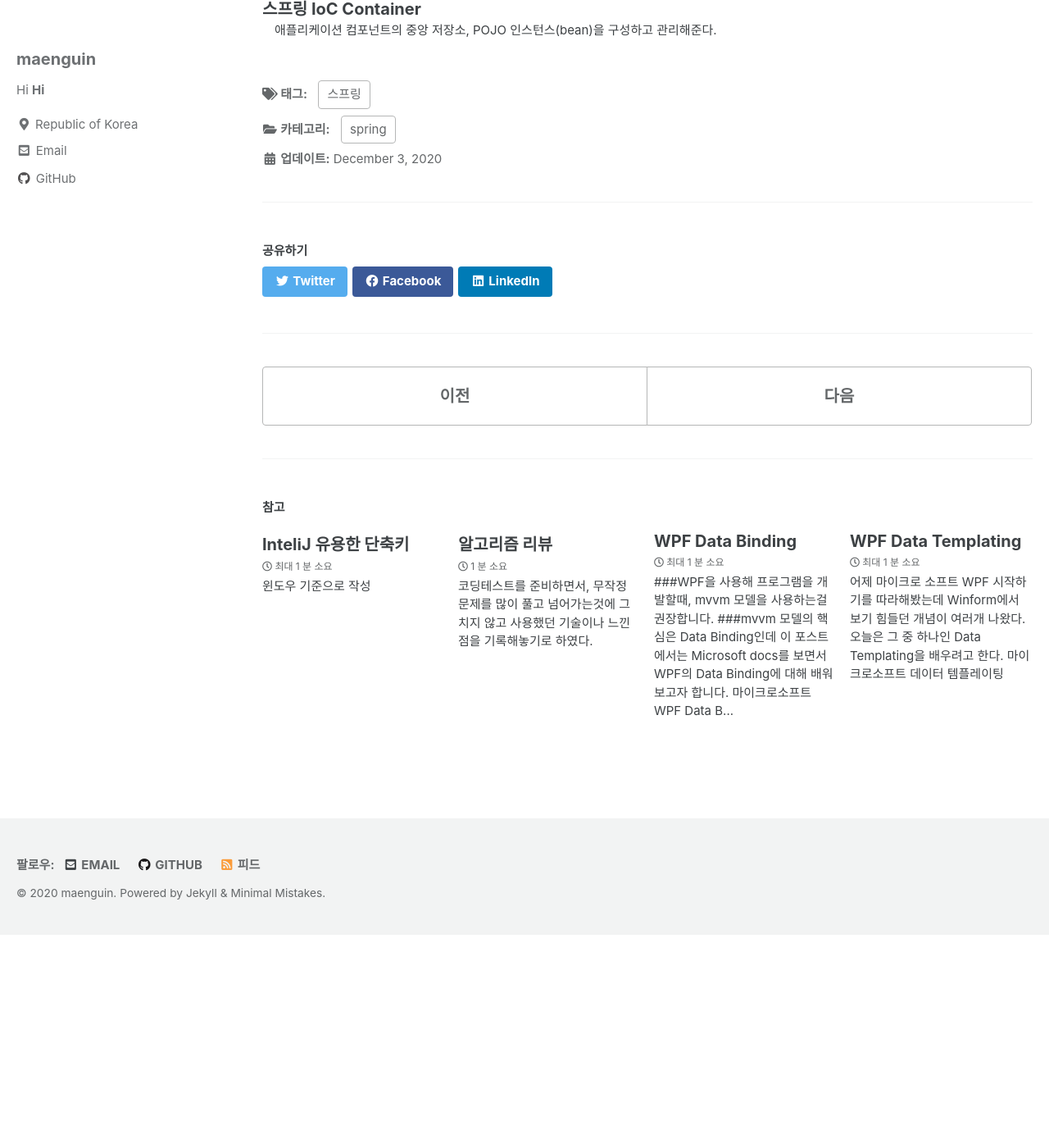
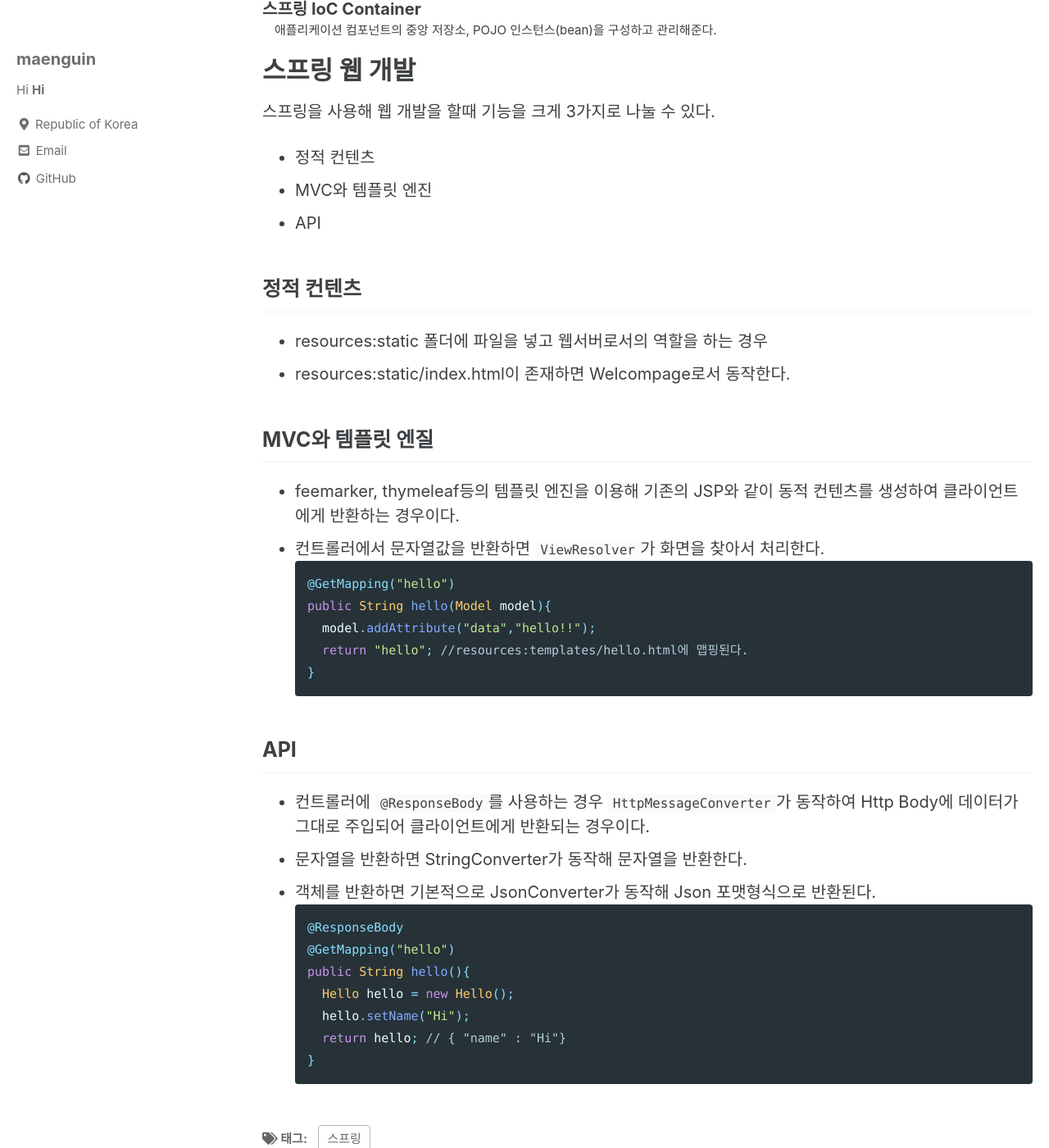
Before and after one commit to maenguin/maenguin.github.io, a Jekyll site: the page built from _posts/2020-12-03-spring-study-01.md, in a window 1280 px wide and 1400 px high, scrolled down 454 px. Shown: the whole window at 82% size. Built offline with Jekyll 4.4.1, drawn with Linux system fonts in a browser that asks for light colours; cached includes are drawn as plain includes; before the commit the page ends 1594 px from its top, so only the background shows below that.

Commit message:
Update 2020-12-03-spring-study-01.md

````diff
--- a/_posts/2020-12-03-spring-study-01.md
+++ b/_posts/2020-12-03-spring-study-01.md
@@ -16,3 +16,40 @@ DI (Dependency Injection)
 
 스프링 IoC Container
 :   애플리케이션 컴포넌트의 중앙 저장소, POJO 인스턴스(bean)을 구성하고 관리해준다.
+
+
+# 스프링 웹 개발
+스프링을 사용해 웹 개발을 할때 기능을 크게 3가지로 나눌 수 있다.
+* 정적 컨텐츠
+* MVC와 템플릿 엔진
+* API
+
+## 정적 컨텐츠
+* resources:static 폴더에 파일을 넣고 웹서버로서의 역할을 하는 경우
+* resources:static/index.html이 존재하면 Welcompage로서 동작한다.
+
+## MVC와 템플릿 엔질
+* feemarker, thymeleaf등의 템플릿 엔진을 이용해 기존의 JSP와 같이 동적 컨텐츠를 생성하여 클라이언트에게 반환하는 경우이다.
+* 컨트롤러에서 문자열값을 반환하면 `ViewResolver`가 화면을 찾아서 처리한다.
+```java
+@GetMapping("hello")
+public String hello(Model model){
+    model.addAttribute("data","hello!!");
+    return "hello"; //resources:templates/hello.html에 맵핑된다.
+}
+```
+
+
+## API
+* 컨트롤러에 `@ResponseBody`를 사용하는 경우 `HttpMessageConverter`가 동작하여 Http Body에 데이터가 그대로 주입되어 클라이언트에게 반환되는 경우이다.
+* 문자열을 반환하면 StringConverter가 동작해 문자열을 반환한다.
+* 객체를 반환하면 기본적으로 JsonConverter가 동작해 Json 포맷형식으로 반환된다.
+```java
+@ResponseBody
+@GetMapping("hello")
+public String hello(){
+    Hello hello = new Hello();
+    hello.setName("Hi");
+    return hello; // { "name" : "Hi"}
+}
+```
````
